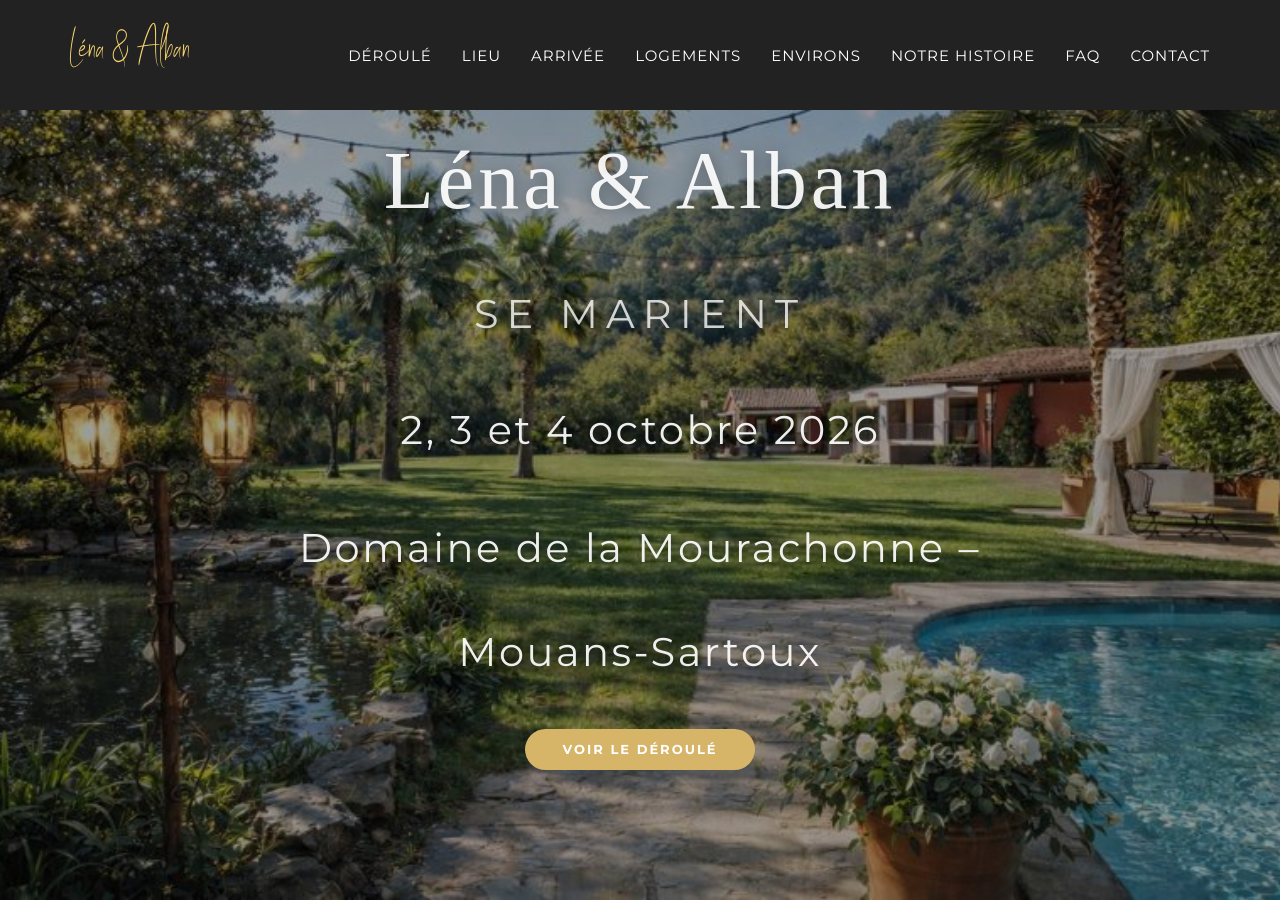
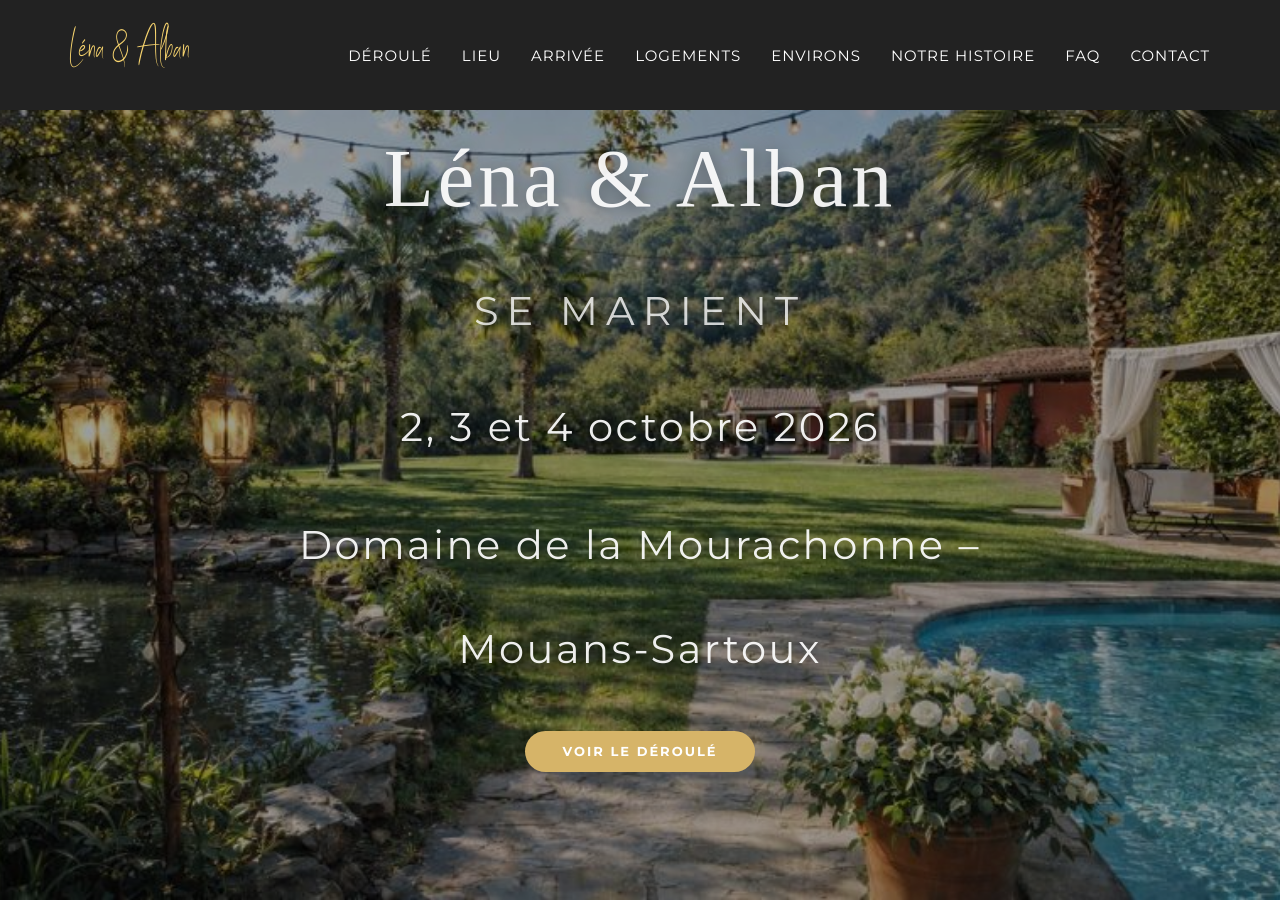
Before and after one commit to LenaAlban/lena-alban-wedding, a Jekyll site: the page built from _fr_pages/index.html, in a window 1280 px wide and 900 px high. Built offline with Jekyll 4.4.1, drawn with Linux system fonts in a browser that asks for light colours; some web fonts are replaced.

Commit message:
Update agency.css

```diff
--- a/_includes/css/agency.css
+++ b/_includes/css/agency.css
@@ -970,7 +970,7 @@ header.hero-header::before{
 
 /* BOUTON */
 .hero-cta{
-  margin-top: 25px;
+  margin-top: 30px;
 }
 
 .hero-cta a.btn.btn-xl{
```
